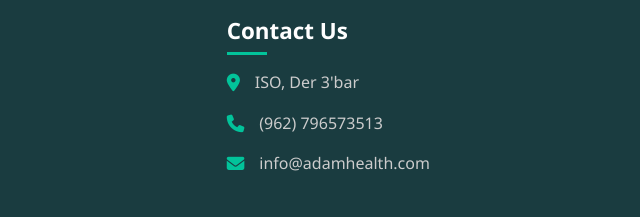
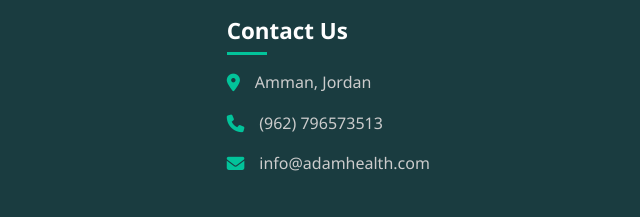
Before and after one commit to daradkeh69/AdamHealth, a plain HTML site: page blog.html in a window 1280 px wide. Shown: the part 1856-2073 px from the top of the page, 640-1280 px from the left. Drawn offline with Linux system fonts and the light colour scheme.

Commit message:
Update contact address in footer section

```diff
--- a/blog.html
+++ b/blog.html
@@ -166,7 +166,7 @@
                 </div>
                 <div class="footer-contact">
                     <h3>Contact Us</h3>
-                    <p><i class="fas fa-map-marker-alt"></i> ISO, Der 3'bar</p>
+                    <p><i class="fas fa-map-marker-alt"></i> Amman, Jordan </p>
                     <p><i class="fas fa-phone"></i> (962) 796573513</p>
                     <p><i class="fas fa-envelope"></i> info@adamhealth.com</p>
                 </div>
```
